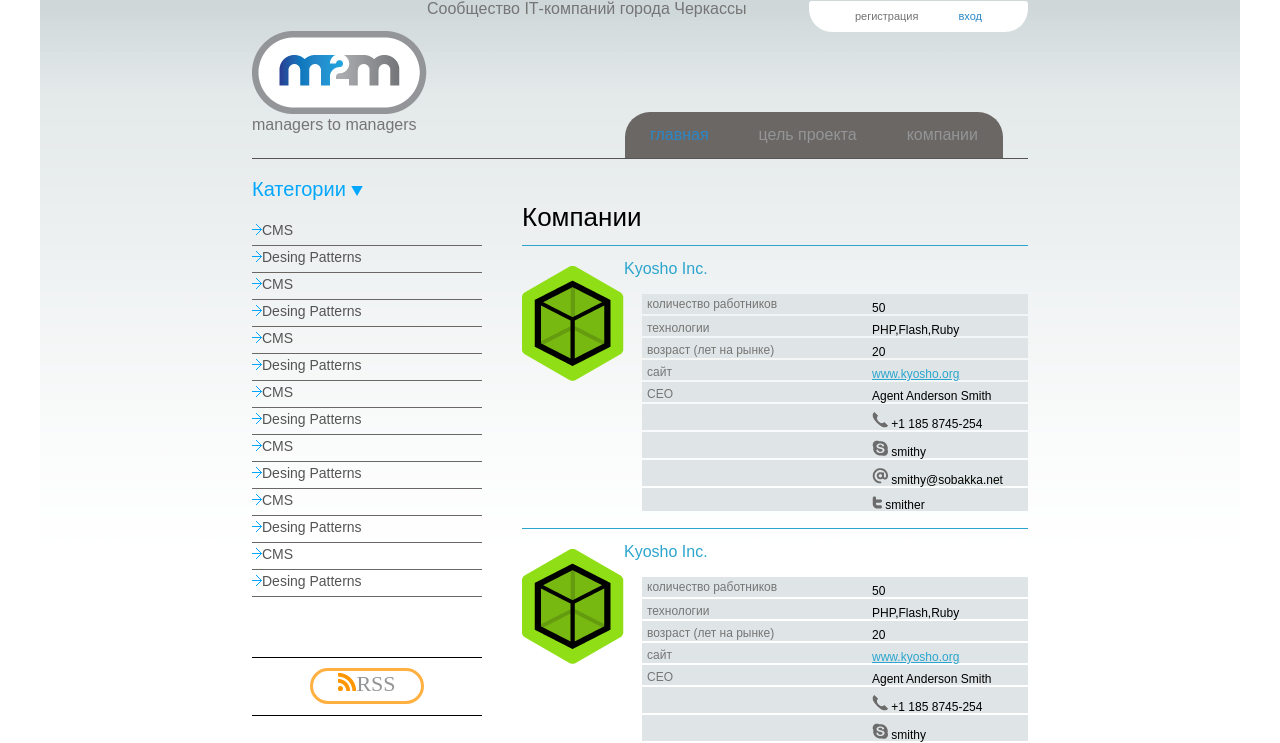
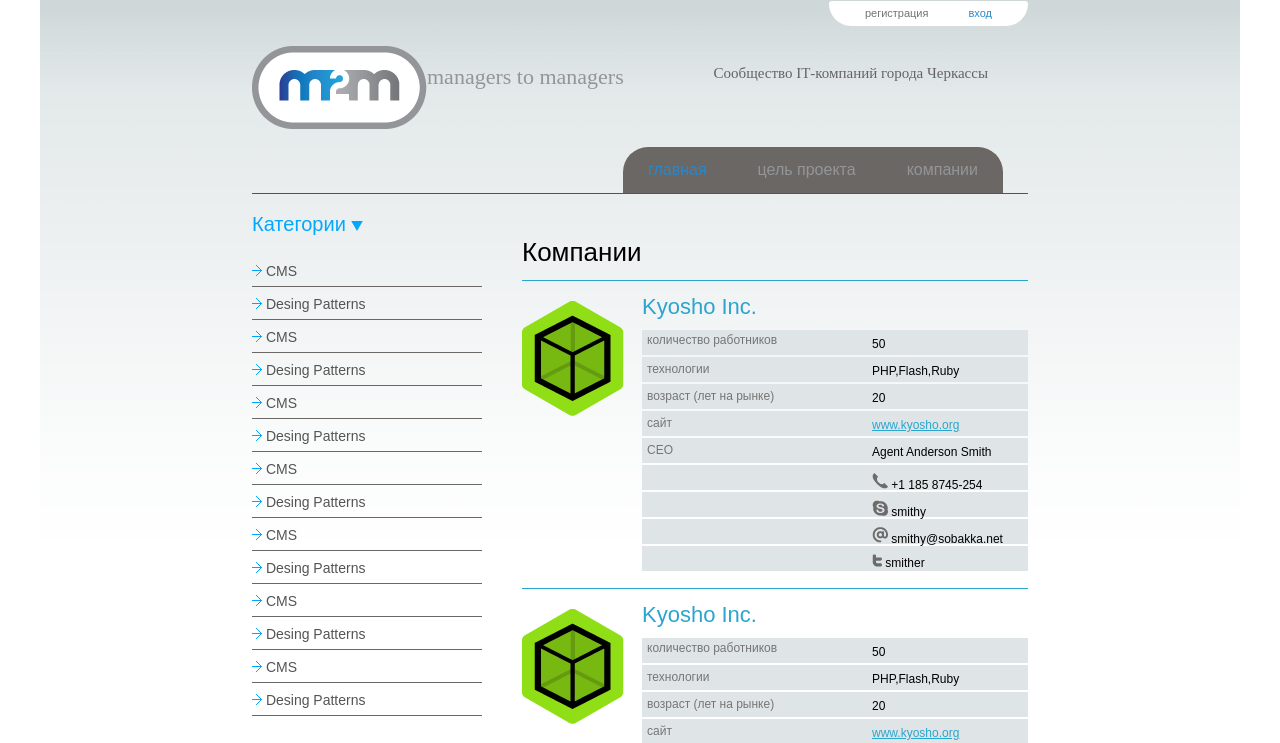
Before and after one commit to AVerbitskiy/geek, a plain HTML site: page lesson6/index.html in a window 1280 px wide. Shown: the top 743 px of the page. Drawn offline with Linux system fonts and the light colour scheme.

Commit message:
final lesson6

```diff
--- a/lesson6/index.html
+++ b/lesson6/index.html
@@ -10,23 +10,23 @@
 	<div class="wrapper">
 		<div class="header">
 			<div class="logo">
-				<img src="img/logo.png" alt="M2M-logo"><p>managers to managers</p>
+				<img src="img/logo.png" alt="M2M-logo"><span>managers to managers</span>
 			</div>
 			<ul class="nav-top">
 				<li>
-					<a href="#">регистрация</a>
+					<a href="#" class="enter-border">регистрация</a>
 				</li>
 				<li>
 					<a href="#" class="active">вход</a>
 				</li>
 			</ul>
-			<h4>Сообщество ІТ-компаний города Черкассы</h4>
+			<h3>Сообщество ІТ-компаний города Черкассы</h3>
 			<ul class="nav-bottom">
 				<li>
 					<a href="#" class="active">Главная</a>
 				</li>
 				<li>
-					<a href="#">Цель проекта</a>
+					<a href="#" class="nav-border">Цель проекта</a>
 				</li>
 				<li>
 					<a href="#">Компании</a>
@@ -37,23 +37,23 @@
 			<div class="sidebar">
 				<h2><a href="#">Категории   <img src="img/strelka.png" alt="strelka"></a></h2>
 				<ul class="category-list">
-					<li><img src="img/arrow.png" alt="sidebar-strelka">CMS</li>
-					<li><img src="img/arrow.png" alt="sidebar-strelka">Desing Patterns</li>
-					<li><img src="img/arrow.png" alt="sidebar-strelka">CMS</li>
-					<li><img src="img/arrow.png" alt="sidebar-strelka">Desing Patterns</li>
-					<li><img src="img/arrow.png" alt="sidebar-strelka">CMS</li>
-					<li><img src="img/arrow.png" alt="sidebar-strelka">Desing Patterns</li>
-					<li><img src="img/arrow.png" alt="sidebar-strelka">CMS</li>
-					<li><img src="img/arrow.png" alt="sidebar-strelka">Desing Patterns</li>
-					<li><img src="img/arrow.png" alt="sidebar-strelka">CMS</li>
-					<li><img src="img/arrow.png" alt="sidebar-strelka">Desing Patterns</li>
-					<li><img src="img/arrow.png" alt="sidebar-strelka">CMS</li>
-					<li><img src="img/arrow.png" alt="sidebar-strelka">Desing Patterns</li>
-					<li><img src="img/arrow.png" alt="sidebar-strelka">CMS</li>
-					<li><img src="img/arrow.png" alt="sidebar-strelka">Desing Patterns</li>
+					<li><img src="img/arrow.png" alt="sidebar-strelka"> CMS</li>
+					<li><img src="img/arrow.png" alt="sidebar-strelka"> Desing Patterns</li>
+					<li><img src="img/arrow.png" alt="sidebar-strelka"> CMS</li>
+					<li><img src="img/arrow.png" alt="sidebar-strelka"> Desing Patterns</li>
+					<li><img src="img/arrow.png" alt="sidebar-strelka"> CMS</li>
+					<li><img src="img/arrow.png" alt="sidebar-strelka"> Desing Patterns</li>
+					<li><img src="img/arrow.png" alt="sidebar-strelka"> CMS</li>
+					<li><img src="img/arrow.png" alt="sidebar-strelka"> Desing Patterns</li>
+					<li><img src="img/arrow.png" alt="sidebar-strelka"> CMS</li>
+					<li><img src="img/arrow.png" alt="sidebar-strelka"> Desing Patterns</li>
+					<li><img src="img/arrow.png" alt="sidebar-strelka"> CMS</li>
+					<li><img src="img/arrow.png" alt="sidebar-strelka"> Desing Patterns</li>
+					<li><img src="img/arrow.png" alt="sidebar-strelka"> CMS</li>
+					<li><img src="img/arrow.png" alt="sidebar-strelka"> Desing Patterns</li>
 				</ul>
 				<div class="rss">
-					<a href="#"><img src="img/rss.png" alt="rss"><span class="rss-color">RSS</span></a>
+					<a href="#"><img src="img/rss.png" alt="rss" class="img"><span class="rss-color">RSS</span></a>
 				</div>
 				<ul class="category-logo">
 					<li><a href="#"><img src="img/master-of-kode.png" alt="master-of-kode"></a></li>
@@ -78,7 +78,7 @@
 								<dd>20</dd>
 							<dt>сайт</dt>
 								<dd><a href="#">www.kyosho.org</a></dd>
-							<dt>СЕО</dt>
+							<dt  class="ceo-nomargin">СЕО</dt>
 								<dd>Agent Anderson Smith</dd>
 								<dd><a href="#"><img src="img/phone.png" alt="phone"></a> +1 185 8745-254</dd>
 								<dd><a href="#"><img src="img/skype.png" alt="skype"></a> smithy</dd>
--- a/lesson6/style/style.css
+++ b/lesson6/style/style.css
@@ -27,9 +27,7 @@ body {
 }
 
 .nav-top {
-    float: right;
-   	padding-bottom: 40px;
-    padding: 10px 26px;
+  	padding: 7px 16px;
     background-color: white;
     font-size: 11px;
     border-radius: 3px 3px 23px 23px;
@@ -39,7 +37,7 @@ body {
 
 .logo {
     float: left;
-    margin-top: 30px;
+    margin-top: 45px;
 }
 
 .nav-top li {
@@ -53,6 +51,14 @@ body {
     text-transform: lowercase;
 }
 
+h3 {
+    font-size: 15px;
+    color: #646464;
+    font-family: Myriad Pro;
+    padding: 40px;
+    float: right;
+}
+
 .nav-top li a.active,
 .nav-top li a:hover {
     color: #2B87C6;
@@ -60,11 +66,16 @@ body {
 
 .nav-bottom {
     float: right;
-    margin: 80px 25px 0 0;
+    margin: 15px 25px 0 0;
     background-color: #6B6765;
     font-size: 16px;
     border-radius: 25px 25px 0px 0px;
 }
+
+.nav-bottom li a.nav-border {
+    border-left: 1px solid #6B6765;
+    border-right: 1px solid #6B6765;
+    }
 
 .nav-bottom li {
     float: left;
@@ -88,6 +99,15 @@ body {
     border-bottom: none;
 }
 
+span {
+    float: right;
+    width: 200px;
+    font-size: 22px;
+    padding-top: 20px;
+    color: #939597;
+    font-family: Myriad Pro;
+}
+
 /*--------------------- main area --------------------*/
 
 .main {
@@ -108,7 +128,7 @@ body {
 
 .category-list li {
     border-bottom: 1px solid #6B6765;
-    padding-top: 4px;
+    padding-top: 10px;
     padding-bottom: 8px;
 }
 
@@ -118,34 +138,24 @@ body {
 }
 
 .category-logo li a  {
-	webkit-filter: grayscale(100%);
-	moz-filter: grayscale(100%);
-	ms-filter: grayscale(100%);
-	o-filter: grayscale(100%);
-	filter: grayscale(100%);
-	filter: gray;
+	-webkit-filter: grayscale(100%);
 }
 
 .category-logo li a:hover {
-  -webkit-filter: none;
-  -moz-filter: none;
-  -ms-filter: none;
-  -o-filter: none;
-  filter: none;
-  filter: none;
+    -webkit-filter: none;
 }
 
 .rss {
     border-bottom: 1px solid black;
     border-top: 1px solid black;
+    padding: 15px 0 20px 0;
+    margin: 60px 0;
     text-align: center;
-    padding: 15px 0 20px 0;
-    margin: 60px auto;
 }
 
 .rss a {
     border: 3px solid #FFB040;
-    padding: 7px 25px;
+    padding: 7px 45px;
     border-radius: 20px;
     text-decoration: none;
 }
@@ -154,6 +164,8 @@ body {
     color: #939597;
     font-size: 22px;
     font-family: Myriad Pro;
+    margin: -25px -37px;
+    padding: 7px 20px;
 }
 
 h2 {
@@ -192,12 +204,13 @@ h2 {
 }
 
 .content h4 {
-    padding: 15px 0 0 15px;
+    padding: 15px 0 0 120px;
     color: #2ba5ce;
+    font-size: 22px;
 }
 
 dl {
-    padding: 15px 0 15px 120px;
+    padding: 10px 0 15px 120px;
     font-size: 12px;
 }
 
@@ -211,6 +224,11 @@ dd {
     background-color: #DFE5E6;
     margin: 2px 0;
     color: black;
+    height: 17px;
+}
+
+.ceo-nomargin dd {
+    margin: 0;
 }
 
 dd a {
```
